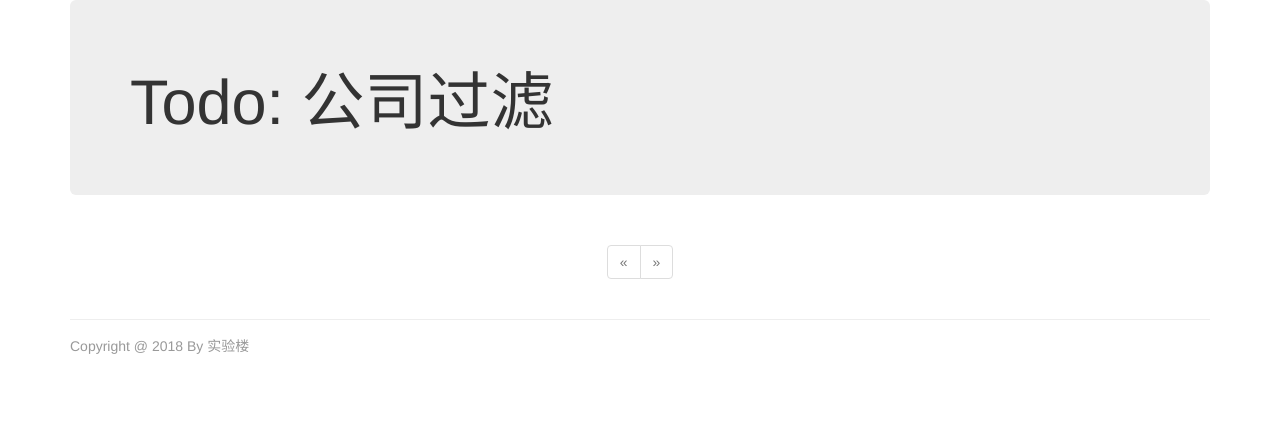
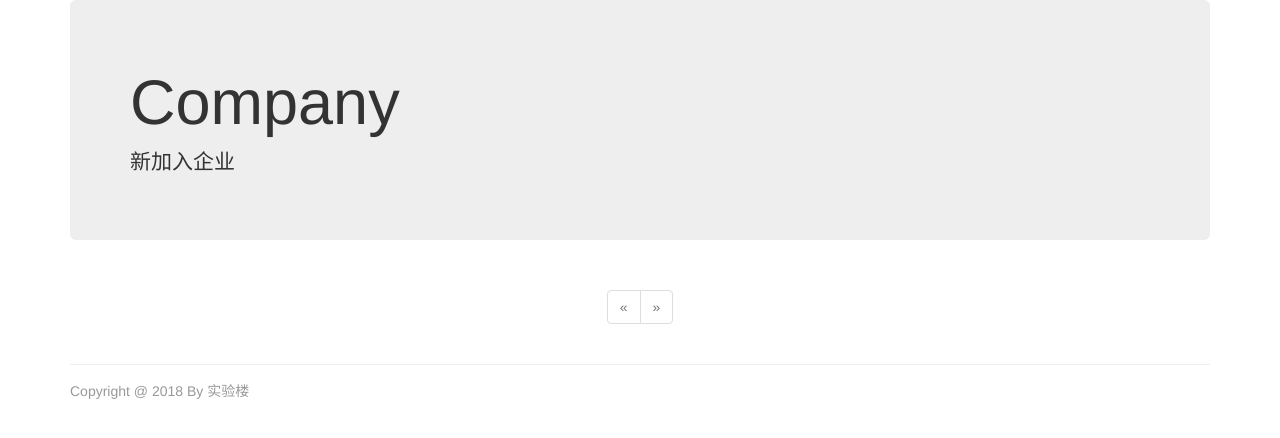
Before and after one commit to LouPlus/jobplus7-15, a Flask app: page /company/ in a window 1280 px wide. Shown: the part 72-510 px from the top of the page. Run offline with Flask 2, Linux system fonts and the light colour scheme; data that the repository does not hold is empty; some libraries are stand-ins or nearby versions.

Commit message:
修改企业index页面

```diff
--- a/jobplus/templates/company/index.html
+++ b/jobplus/templates/company/index.html
@@ -4,13 +4,14 @@
 
 {% block title %}公司列表{% endblock %}
 
-
 {% block body %}
 <div class="jumbotron">
-  <h1>Todo: 公司过滤</h1>
+        <h1>Company</h1>
+        <p>新加入企业</p>
 </div>
 
-<div class="job-list">
+
+<div class="company-list">
   {% for company in pagination.items %}
     {{ render_company(company) }}
   {% endfor %}
--- a/jobplus/templates/macros.html
+++ b/jobplus/templates/macros.html
@@ -3,7 +3,7 @@
 <form method='POST' action='{{ url }}'>
 <!--用form标签包裹宏，POST方法上传数据，上传的路由地址-->
     {{form.csrf_token}}
-    <!--产生csrf_tokenֵ值，这个值用来防护csrf攻击-->
+    <!--产生csrf_token值，这个值用来防护csrf攻击-->
     {% for field in form %}
 
         {%if field.type == 'CSRFTokenField' %}
@@ -95,11 +95,15 @@
 {% macro render_company(company) %}
 <div class="col-sm-6 col-md-3 company-item">
         <div class="thumbnail">
-            <img src="{{ company.logo }}" width="100" height="100" alt="...">
-            <h3>{{ company.name }}</h3>
-            <p>总部：{{ company.location }}</p>
+            <a href='{{ url_for('company.detail',company_id=company.id) }}'>
+                <img src="{{ company.logo }}" width="100" height="100" alt="...">
+                <h3>{{ company.user.username }}</h3>
+                <p>总部：{{ company.location }}</p>
+            </a>
         <hr>
-        <p>在招职位：12</p>
+        <a href='#'>
+        <p>在招职位：{{ company.user.job.count() }}</p>
+        </a>
         </div>
       </div>
 {% endmacro %}
```
